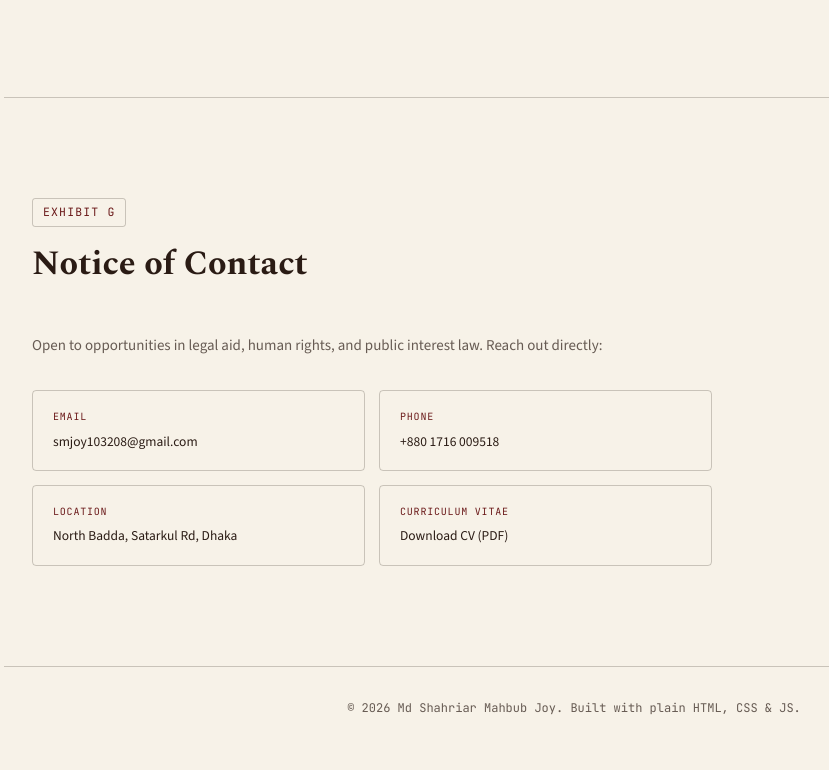
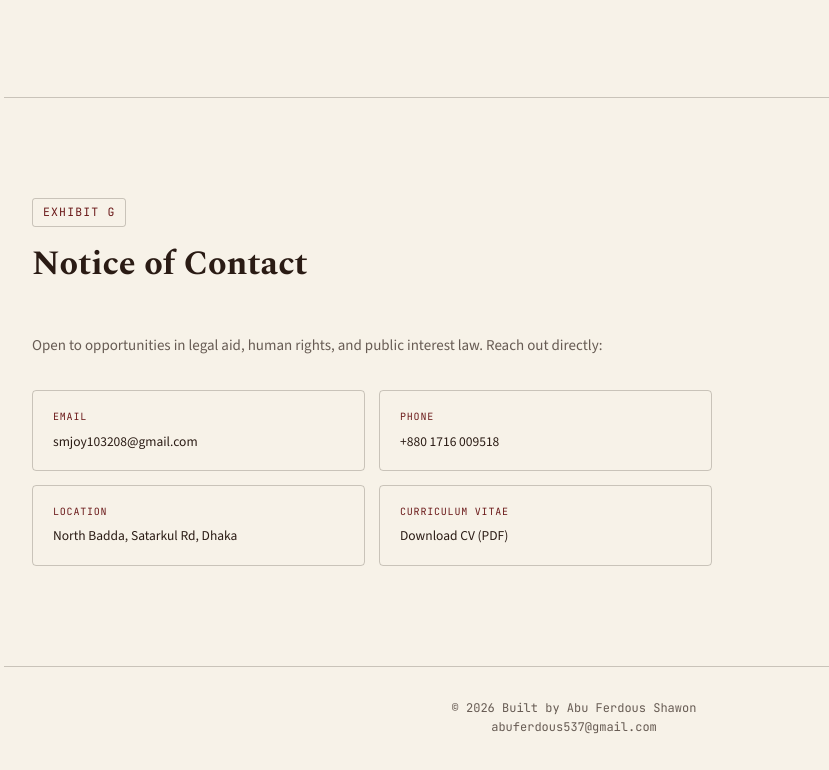
Before and after one commit to shahriar-mahbub-joy/portfolio, a plain HTML site: page index.html in a window 1280 px wide. Shown: the part 5378-6148 px from the top of the page, without its empty margins (66-895 px from the left). Drawn offline with nearby package versions, Linux system fonts and the light colour scheme.

Commit message:
Update index.html

```diff
--- a/index.html
+++ b/index.html
@@ -376,7 +376,8 @@
 </main>
 
 <footer class="footer">
-  <p>&copy; <span id="year"></span> Md Shahriar Mahbub Joy. Built with plain HTML, CSS &amp; JS.</p>
+  <p>&copy; <span id="year"></span> Built by Abu Ferdous Shawon</p>
+  <p class="footer-email"><a href="mailto:abuferdous537@gmail.com">abuferdous537@gmail.com</a></p>
 </footer>
 
 <script src="script.js"></script>
```
